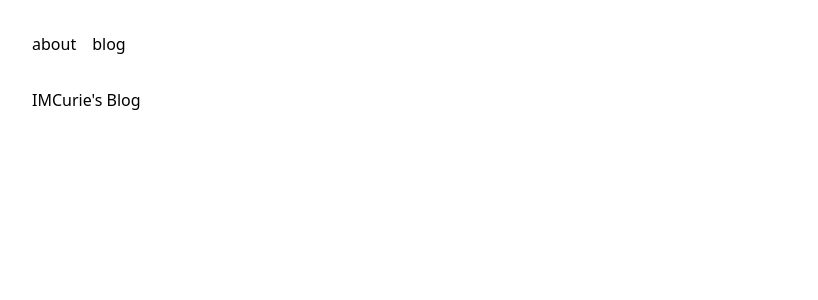
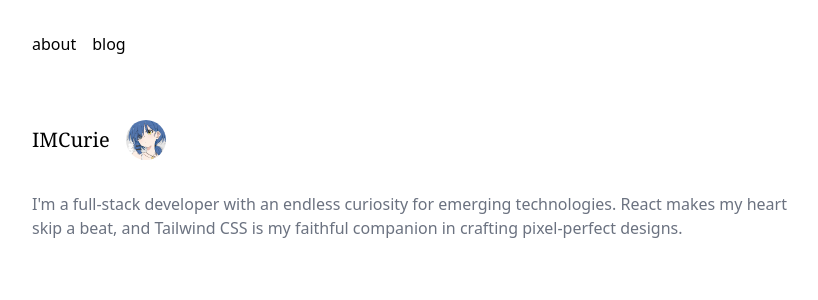
Before and after one commit to IMCurie/site, a Next.js app: page / in a window 1280 px wide. Shown: the top 300 px of the page, without its empty margins (224-1042 px from the left). Built offline with nearby package versions, Linux system fonts and the light colour scheme.

Commit message:
feat: add portfolio

```diff
--- a/app/page.tsx
+++ b/app/page.tsx
@@ -1,3 +1,26 @@
+import Image from "next/image";
+import avator from "../public/avator.jpg";
+
 export default function Home() {
-  return <h1>IMCurie's Blog</h1>;
+  return (
+    <section className="flex flex-col mt-8">
+      <div className="flex flex-row items-center space-x-4 mb-8">
+        <h1 className="font-serif font-medium text-xl">IMCurie</h1>
+        <div className="relative w-10 h-10">
+          <Image
+            src={avator}
+            alt="User avatar"
+            className="rounded-full object-cover"
+            fill
+            quality={100}
+          />
+        </div>
+      </div>
+      <p className="text-wrap text-gray-500">
+        I'm a full-stack developer with an endless curiosity for emerging
+        technologies. React makes my heart skip a beat, and Tailwind CSS is my
+        faithful companion in crafting pixel-perfect designs.
+      </p>
+    </section>
+  );
 }
```
Also changed, not shown: public/avator.jpg (added).
